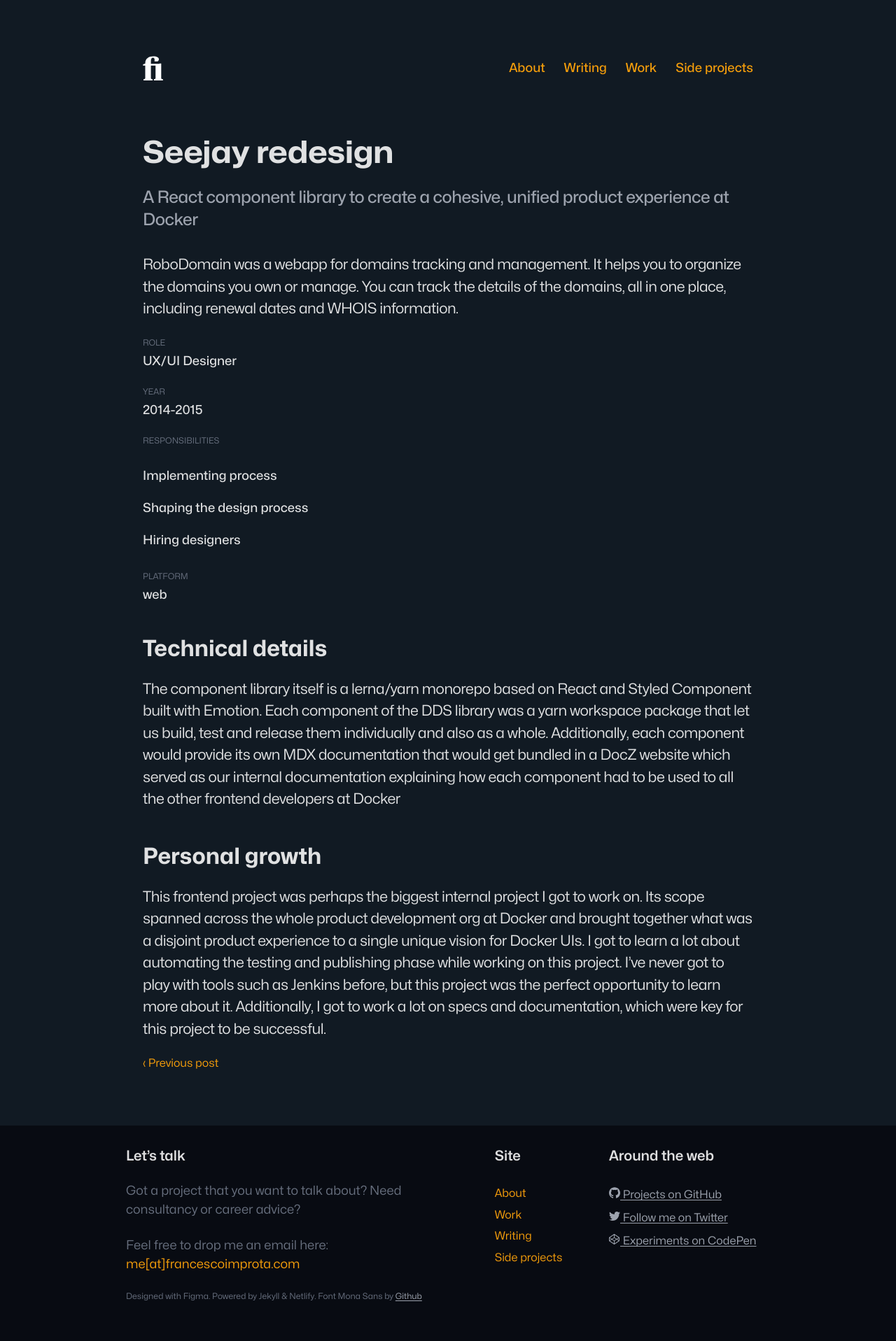
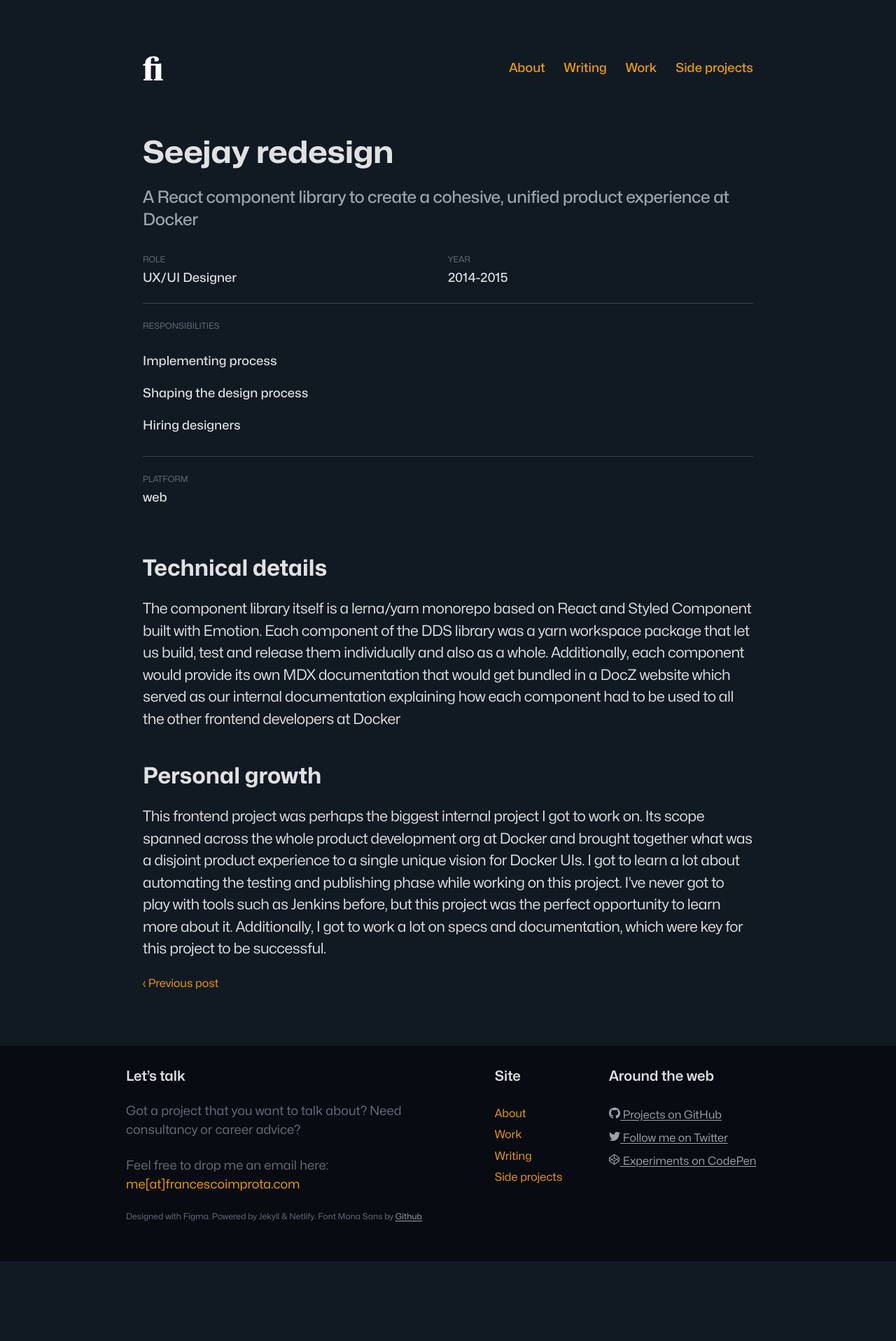
Before and after one commit to zetareticoli/fi, a Jekyll site: the page built from _work/seejay/index.md, in a window 1280 px wide. Shown: the whole page at 70% size. Built offline with Jekyll 4.4.1, drawn with Linux system fonts in a browser that asks for light colours; some web fonts are replaced; after the commit the page ends 1803 px from its top, so only the background shows below that.

Commit message:
Changed post meta

```diff
--- a/_layouts/work.html
+++ b/_layouts/work.html
@@ -15,9 +15,6 @@
   </header>
 
   <section class="post__body">
-    {% if page.summary %}
-    <p class="body-post">{{ page.summary }}</p>
-    {% endif %}
     <div class="post__meta">
       <div>
         {% if page.role %}
@@ -48,7 +45,6 @@
         {% endif %}
       </div>
     </div>
-
     {{ content }}
   </section>
 
--- a/_sass/objects/_post.scss
+++ b/_sass/objects/_post.scss
@@ -14,3 +14,18 @@
     @extend .color-text-weak;
   }
 }
+
+.post__meta {
+  display: grid;
+  grid-template-columns: 1fr 1fr;
+  grid-template-rows: auto;
+
+  div:nth-child(3) {
+    grid-column-start: 1;
+    grid-column-end: 3;
+    padding-top: var(--spacing-stack-m);
+    margin-bottom: var(--spacing-stack-m);
+    border-top: 1px solid var(--border);
+    border-bottom: 1px solid var(--border);
+  }
+}
--- a/_work/seejay/index.md
+++ b/_work/seejay/index.md
@@ -6,7 +6,6 @@
 year: 2014-2015
 role: UX/UI Designer
 platform: web
-summary: RoboDomain was a webapp for domains tracking and management. It helps you to organize the domains you own or manage. You can track the details of the domains, all in one place, including renewal dates and WHOIS information.
 responsibilities:
   - Implementing process
   - Shaping the design process
```
